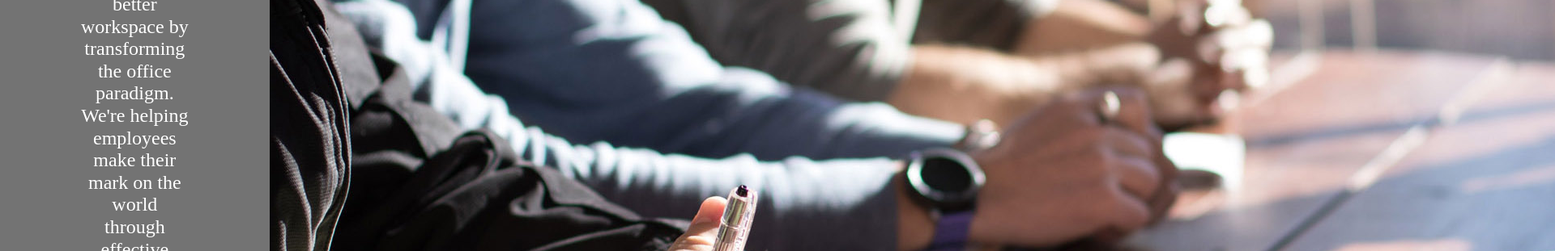
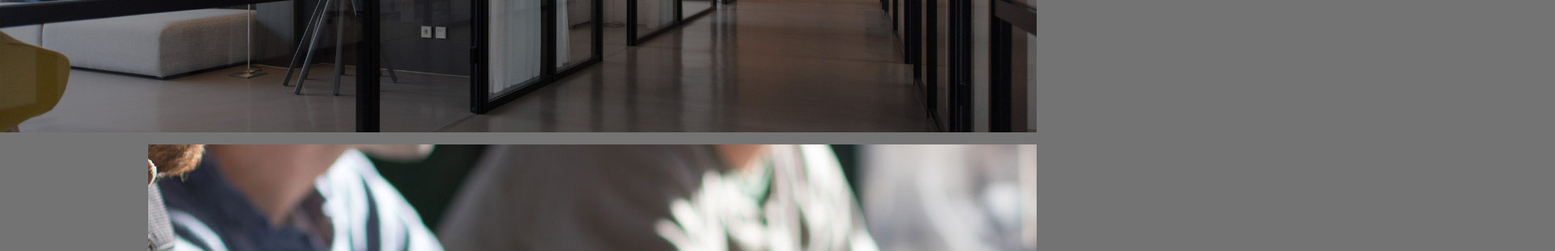
Before and after one commit to TraceGrain1/hw3_grid_23, a plain HTML site: page index.html in a window 1280 px wide. Shown: the part 307-618 px from the top of the page at 81% size, 1920 px wide, since content can reach past the window. Drawn offline with Linux system fonts and the light colour scheme.

Commit message:
Add ".." to Style CSS

```diff
--- a/css/style.css
+++ b/css/style.css
@@ -135,25 +135,21 @@ nav a:focus {
 
 
 /* Step 4: Write selector/rule property to style the container */
-@media only screen and (max-width: 768px){
 .container {
   display: grid;
   grid-template-columns: 1fr 5fr 1fr;
   grid-row-gap: 15px;
 }
-}
 
 /* Step 5: Write selector/rule property to add the background image to the
 first div in the grid  and place it in the grid. */
-@media only screen and (max-width: 768px){
 .container > div:first-of-type {
-    background-image: url("/images/header.jpg");
+  background-image: url("../images/header.jpg");
   background-repeat: no-repeat;
   background-size: cover;
   background-position: center;
   background-attachment: fixed;
   grid-column: 1 / -1;
-  }
 }
 
 /* Steps 6 and 7: Write the selector/rule properties to add place the next elements in the next
@@ -161,7 +157,6 @@ first div in the grid  and place it in the grid. */
 
       /*This will be a lot of rules.... but be strategic and combine seletors*/
 
-@media only screen and (max-width: 768px){
 .about {
   grid-column: 2 / 3;
   grid-row: 2
@@ -181,15 +176,15 @@ first div in the grid  and place it in the grid. */
   grid-column: 2 / 3;
   grid-row: 5
 }
-}
 
-@media only screen and (max-width: 768px) {
 .about-image {
   grid-column: 1 / -1;
   max-height: 600px;
   grid-row: 2;
   overflow: hidden;
 }
+
+
 
 .method-image {
   grid-column: 1 / -1;
@@ -211,8 +206,6 @@ first div in the grid  and place it in the grid. */
   grid-row: 5;
   overflow: hidden;
 }
-}
-
 
 
  /* Step 8: Write the selector/rule property to style the .text-block class. */
```
Lines whose indentation alone changed are shown as unchanged.
